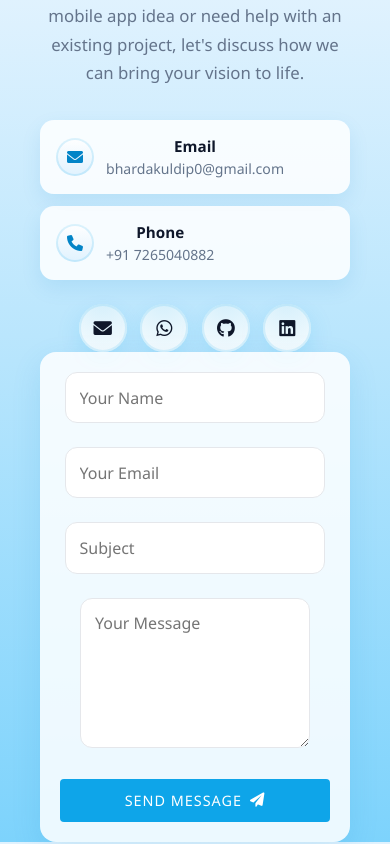
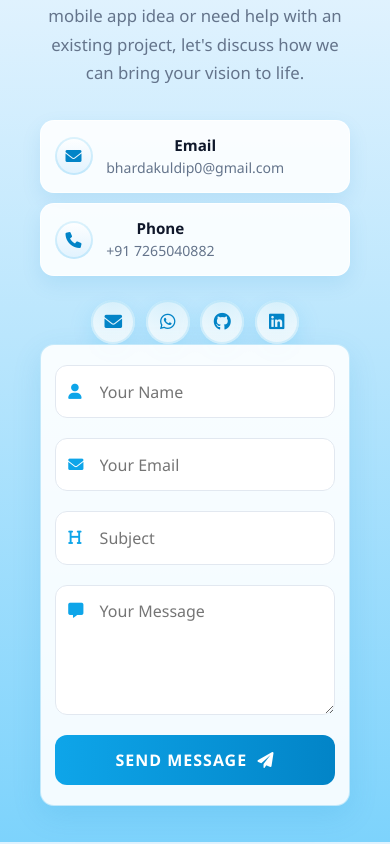
Before and after one commit to kuldip0107/bharda-kuldip-portfolio, a React (Vite) app: page / in a window 390 px wide. Shown: the part 9286-10130 px from the top of the page. Built offline with nearby package versions, Linux system fonts and the light colour scheme.

Commit message:
fix(contact): constrain input fields inside card and polish icons for mobile/iPhone

```diff
--- a/src/components/Contact.jsx
+++ b/src/components/Contact.jsx
@@ -105,7 +105,8 @@ export default function Contact({ onShowToast }) {
           </div>
 
           <form id="contact-form" className="contact-form" onSubmit={handleSubmit}>
-            <div className="form-group">
+            <div className="form-group input-with-icon">
+              <i className="fas fa-user field-icon" aria-hidden="true"></i>
               <input
                 type="text"
                 name="name"
@@ -113,9 +114,11 @@ export default function Contact({ onShowToast }) {
                 value={formData.name}
                 onChange={handleChange}
                 required
+                autoComplete="name"
               />
             </div>
-            <div className="form-group">
+            <div className="form-group input-with-icon">
+              <i className="fas fa-envelope field-icon" aria-hidden="true"></i>
               <input
                 type="email"
                 name="email"
@@ -123,9 +126,11 @@ export default function Contact({ onShowToast }) {
                 value={formData.email}
                 onChange={handleChange}
                 required
+                autoComplete="email"
               />
             </div>
-            <div className="form-group">
+            <div className="form-group input-with-icon">
+              <i className="fas fa-heading field-icon" aria-hidden="true"></i>
               <input
                 type="text"
                 name="subject"
@@ -135,11 +140,12 @@ export default function Contact({ onShowToast }) {
                 required
               />
             </div>
-            <div className="form-group">
+            <div className="form-group input-with-icon">
+              <i className="fas fa-comment-alt field-icon textarea-icon" aria-hidden="true"></i>
               <textarea
                 name="message"
                 placeholder="Your Message"
-                rows="5"
+                rows="4"
                 value={formData.message}
                 onChange={handleChange}
                 required
--- a/src/index.css
+++ b/src/index.css
@@ -603,110 +603,257 @@ h2::after {
     margin: 0 auto;
 }
 
-#contact-form {
+/* Contact Section & Form */
+.contact-content {
+    max-width: 820px;
+    width: 100%;
+    margin: 0 auto;
+    box-sizing: border-box;
+}
+
+#contact-form,
+.contact-form {
     display: flex;
     flex-direction: column;
-    gap: 1.5rem;
+    gap: 1.25rem;
     margin: 0 auto 3rem;
     max-width: 520px;
-    background: rgba(255,255,255,0.85);
-    backdrop-filter: blur(6px);
-    padding: 1.5rem;
-    border-radius: 16px;
+    width: 100%;
+    box-sizing: border-box;
+    background: rgba(255, 255, 255, 0.9);
+    backdrop-filter: blur(8px);
+    -webkit-backdrop-filter: blur(8px);
+    padding: 2rem 1.75rem;
+    border-radius: 18px;
+    border: 1px solid rgba(14, 165, 233, 0.22);
     box-shadow: 0 10px 30px rgba(2, 132, 199, 0.12);
+    overflow: hidden;
+}
+
+.form-group {
+    width: 100%;
+    max-width: 100%;
+    box-sizing: border-box;
+    position: relative;
+}
+
+.input-with-icon {
+    position: relative;
+    width: 100%;
+    max-width: 100%;
+    box-sizing: border-box;
+}
+
+.input-with-icon .field-icon {
+    position: absolute;
+    left: 1rem;
+    top: 50%;
+    transform: translateY(-50%);
+    color: var(--primary-color);
+    font-size: 1rem;
+    pointer-events: none;
+    z-index: 2;
+    transition: color 0.3s ease;
+    display: flex;
+    align-items: center;
+    justify-content: center;
+}
+
+.input-with-icon .textarea-icon {
+    top: 1.15rem;
+    transform: none;
 }
 
 #contact-form input,
-#contact-form textarea {
-    padding: 1rem;
-    border: 1px solid #e5e7eb;
+#contact-form textarea,
+.contact-form input,
+.contact-form textarea {
+    width: 100% !important;
+    max-width: 100% !important;
+    box-sizing: border-box !important;
+    display: block !important;
+    padding: 0.95rem 1.15rem 0.95rem 2.85rem !important;
+    border: 1.5px solid #e2e8f0;
     border-radius: 12px;
-    font-size: 1rem;
+    font-size: 16px !important; /* 16px eliminates iOS Safari auto-zoom */
+    font-family: inherit;
+    line-height: 1.5;
     transition: border-color 0.3s ease, box-shadow 0.3s ease;
     background: #ffffff;
+    color: var(--text-color);
+    -webkit-appearance: none;
+    appearance: none;
 }
 
 #contact-form input:focus,
-#contact-form textarea:focus {
+#contact-form textarea:focus,
+.contact-form input:focus,
+.contact-form textarea:focus {
     outline: none;
     border-color: var(--primary-color);
-    box-shadow: 0 0 0 3px rgba(37, 99, 235, 0.1);
-}
-
-#contact-form textarea {
-    min-height: 150px;
+    box-shadow: 0 0 0 3.5px rgba(14, 165, 233, 0.15);
+}
+
+.input-with-icon input:focus ~ .field-icon,
+.input-with-icon textarea:focus ~ .field-icon {
+    color: var(--secondary-color);
+}
+
+#contact-form textarea,
+.contact-form textarea {
+    min-height: 130px;
     resize: vertical;
 }
 
-.social-links {
-    display: flex;
+#contact-form button[type="submit"],
+.contact-form button[type="submit"] {
+    width: 100%;
+    box-sizing: border-box;
+    display: inline-flex;
+    align-items: center;
     justify-content: center;
-    gap: 1.25rem;
-    margin-top: 2rem;
-}
-
-.social-links a {
-    display: flex;
-    align-items: center;
-    justify-content: center;
-    width: 56px;
-    height: 56px;
-    border-radius: 50%;
-    color: var(--text-color);
-    font-size: 1.25rem;
-    transition: transform 0.25s ease, box-shadow 0.25s ease, background 0.25s ease;
-    background: radial-gradient(120px 120px at 50% -10%, rgba(14,165,233,0.18), transparent 60%), #ffffff;
-    box-shadow: 0 8px 24px rgba(14,165,233,0.15), inset 0 0 0 2px rgba(14,165,233,0.12);
-}
-
-.social-links a:hover {
-    background: linear-gradient(180deg, #e0f2fe, #ffffff);
-    color: var(--secondary-color);
-    transform: translateY(-4px);
-    box-shadow: 0 14px 28px rgba(14,165,233,0.25), inset 0 0 0 2px rgba(14,165,233,0.24);
-}
-
-/* Contact details creative cards */
+    gap: 0.65rem;
+    padding: 0.95rem 1.75rem;
+    font-size: 1rem;
+    font-weight: 600;
+    border-radius: 12px;
+    cursor: pointer;
+    background: linear-gradient(90deg, #0ea5e9, #0284c7);
+    color: white;
+    border: none;
+    transition: all 0.3s ease;
+}
+
+#contact-form button[type="submit"]:hover,
+.contact-form button[type="submit"]:hover {
+    transform: translateY(-2px);
+    box-shadow: 0 8px 20px rgba(14, 165, 233, 0.3);
+}
+
+#contact-form button[type="submit"] i,
+.contact-form button[type="submit"] i {
+    font-size: 1rem;
+    line-height: 1;
+}
+
+/* Contact Details Cards */
 .contact-details {
     display: grid;
     grid-template-columns: 1fr 1fr;
     gap: 1rem;
     max-width: 520px;
-    margin: 0 auto 1rem;
+    width: 100%;
+    box-sizing: border-box;
+    margin: 0 auto 1.5rem;
 }
 
 .contact-item {
     display: flex;
     align-items: center;
-    gap: 0.75rem;
+    gap: 0.85rem;
     padding: 0.875rem 1rem;
     border-radius: 14px;
-    background: rgba(255,255,255,0.85);
+    background: rgba(255, 255, 255, 0.88);
     backdrop-filter: blur(6px);
-    box-shadow: 0 8px 20px rgba(2,132,199,0.10);
+    -webkit-backdrop-filter: blur(6px);
+    box-shadow: 0 8px 20px rgba(2, 132, 199, 0.10);
+    border: 1px solid rgba(255, 255, 255, 0.7);
+    width: 100%;
+    box-sizing: border-box;
+    overflow: hidden;
 }
 
 .contact-item i {
-    width: 38px;
-    height: 38px;
+    width: 42px;
+    height: 42px;
+    min-width: 42px;
+    min-height: 42px;
     border-radius: 50%;
     display: inline-flex;
     align-items: center;
     justify-content: center;
     color: var(--secondary-color);
     background: linear-gradient(180deg, #ffffff, #e0f2fe);
-    box-shadow: inset 0 0 0 2px rgba(14,165,233,0.15);
+    box-shadow: inset 0 0 0 2px rgba(14, 165, 233, 0.15);
+    flex-shrink: 0 !important; /* Never squish */
+    font-size: 1.15rem;
+}
+
+.contact-item div {
+    min-width: 0;
+    overflow: hidden;
 }
 
 .contact-item h4 {
     margin: 0;
     font-size: 0.95rem;
     color: var(--text-color);
+    font-weight: 600;
 }
 
 .contact-item p {
     margin: 0;
     color: var(--light-text);
+    font-size: 0.88rem;
+    white-space: nowrap;
+    overflow: hidden;
+    text-overflow: ellipsis;
+}
+
+.contact-item a {
+    color: inherit;
+    transition: color 0.2s ease;
+}
+
+.contact-item a:hover {
+    color: var(--primary-color);
+}
+
+/* Social Links */
+.social-links {
+    display: flex;
+    justify-content: center;
+    align-items: center;
+    gap: 1rem;
+    margin-top: 1.75rem;
+    flex-wrap: wrap;
+    width: 100%;
+    box-sizing: border-box;
+}
+
+.social-links a,
+.social-link {
+    display: inline-flex;
+    align-items: center;
+    justify-content: center;
+    width: 52px;
+    height: 52px;
+    min-width: 52px;
+    min-height: 52px;
+    border-radius: 50%;
+    color: var(--secondary-color);
+    font-size: 1.25rem;
+    transition: transform 0.25s ease, box-shadow 0.25s ease, background 0.25s ease, color 0.25s ease;
+    background: radial-gradient(120px 120px at 50% -10%, rgba(14, 165, 233, 0.18), transparent 60%), #ffffff;
+    box-shadow: 0 8px 24px rgba(14, 165, 233, 0.15), inset 0 0 0 2px rgba(14, 165, 233, 0.12);
+    flex-shrink: 0 !important; /* Never squish */
+}
+
+.social-links a:hover,
+.social-link:hover {
+    background: linear-gradient(180deg, #e0f2fe, #ffffff);
+    color: var(--secondary-color);
+    transform: translateY(-4px);
+    box-shadow: 0 14px 28px rgba(14, 165, 233, 0.25), inset 0 0 0 2px rgba(14, 165, 233, 0.24);
+}
+
+.social-links a i,
+.social-link i {
+    display: flex;
+    align-items: center;
+    justify-content: center;
+    line-height: 1;
+    margin: 0;
 }
 
 /* Footer */
@@ -1106,22 +1253,42 @@ footer {
         font-size: 1.15rem;
     }
 
-    #contact-form {
-        padding: 1.25rem;
-        border-radius: 16px;
-        width: 100%;
-        margin: 0 auto 1.5rem;
-    }
-
+    #contact-form,
+    .contact-form {
+        padding: 1.5rem 1.15rem !important;
+        border-radius: 16px !important;
+        width: 100% !important;
+        max-width: 100% !important;
+        box-sizing: border-box !important;
+        margin: 0 auto 1.5rem !important;
+        overflow: hidden !important;
+    }
+
+    .form-group {
+        width: 100% !important;
+        max-width: 100% !important;
+        box-sizing: border-box !important;
+    }
+
+    .input-with-icon input,
+    .input-with-icon textarea,
     #contact-form input,
-    #contact-form textarea {
-        font-size: 16px; /* Prevents auto-zoom on iOS */
-        padding: 0.85rem;
-    }
-
-    #contact-form button[type="submit"] {
-        width: 100%;
-        justify-content: center;
+    #contact-form textarea,
+    .contact-form input,
+    .contact-form textarea {
+        width: 100% !important;
+        max-width: 100% !important;
+        box-sizing: border-box !important;
+        display: block !important;
+        font-size: 16px !important; /* Prevents auto-zoom on iOS */
+        padding: 0.85rem 1rem 0.85rem 2.75rem !important;
+    }
+
+    #contact-form button[type="submit"],
+    .contact-form button[type="submit"] {
+        width: 100% !important;
+        justify-content: center !important;
+        padding: 0.9rem 1.25rem !important;
     }
 
     /* Footer */
@@ -1196,6 +1363,52 @@ footer {
 
     .cta-banner-text h3 {
         font-size: 1.15rem;
+    }
+
+    #contact-form,
+    .contact-form {
+        padding: 1.25rem 0.85rem !important;
+        border-radius: 14px !important;
+    }
+
+    .input-with-icon input,
+    .input-with-icon textarea {
+        padding: 0.8rem 0.85rem 0.8rem 2.6rem !important;
+        font-size: 16px !important;
+    }
+
+    .input-with-icon .field-icon {
+        left: 0.85rem !important;
+        font-size: 0.95rem !important;
+    }
+
+    .contact-details {
+        gap: 0.65rem;
+    }
+
+    .contact-item {
+        padding: 0.75rem 0.85rem;
+    }
+
+    .contact-item i {
+        width: 38px;
+        height: 38px;
+        min-width: 38px;
+        min-height: 38px;
+        font-size: 1rem;
+    }
+
+    .social-links {
+        gap: 0.65rem;
+    }
+
+    .social-links a,
+    .social-link {
+        width: 44px;
+        height: 44px;
+        min-width: 44px;
+        min-height: 44px;
+        font-size: 1.1rem;
     }
 }
 
```
